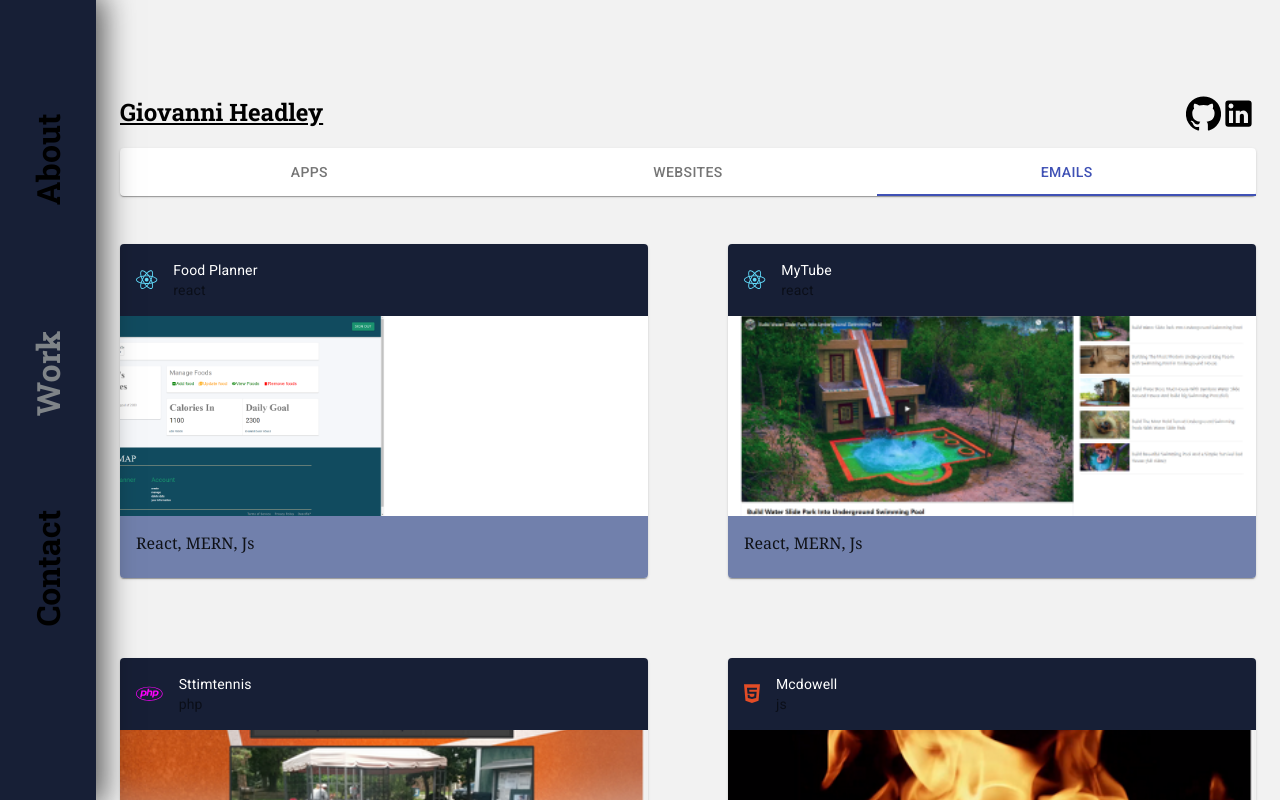
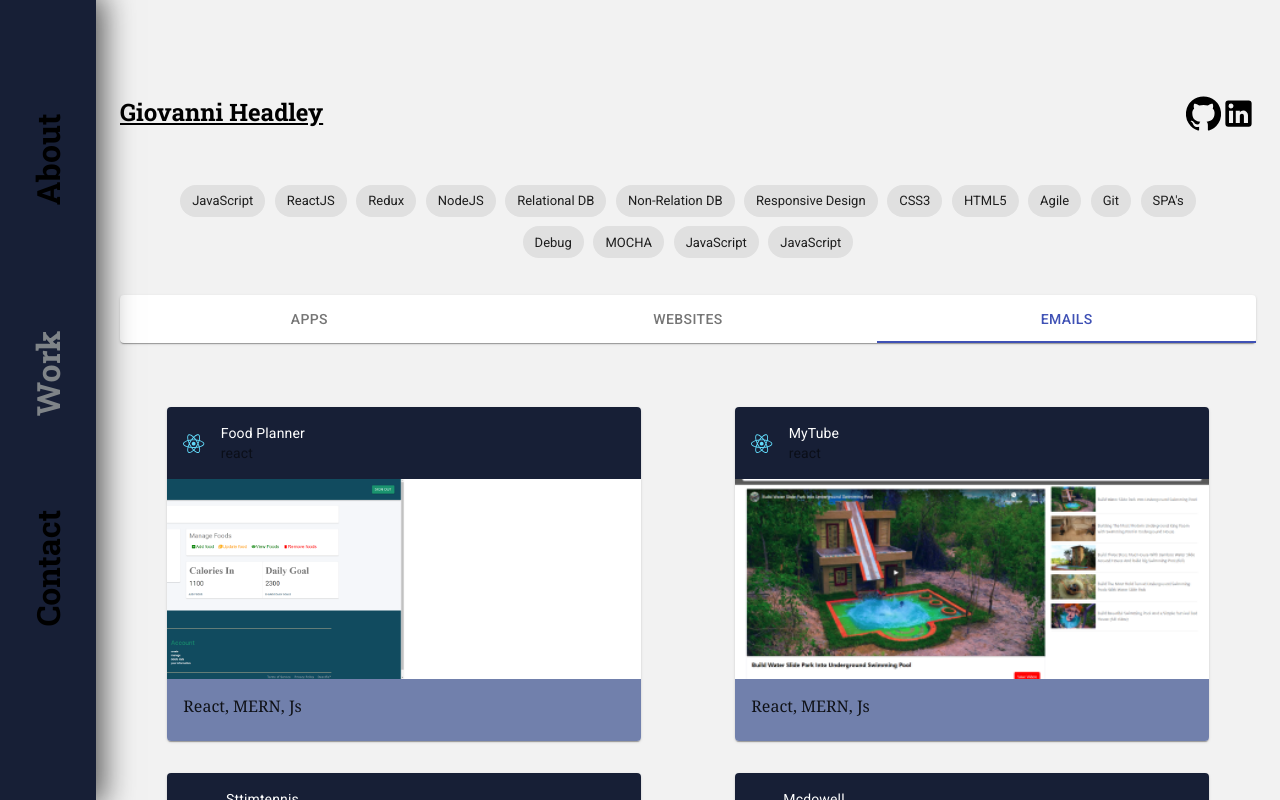
Before and after one commit to descifle/portfolio, a React (Create React App) app: page /works in a window 1280 px wide. Shown: the top 800 px of the page. Built offline with nearby package versions, Linux system fonts and the light colour scheme.

Commit message:
improve ui

```diff
--- a/src/components/MainPage.js
+++ b/src/components/MainPage.js
@@ -14,6 +14,7 @@ const MainPage = () => {
                 </div>
                 <h1 className="main-header">Full Stack Developer</h1>
                 <div className="about-me">
+                    <p>some image showing my skillset with responsive pages</p>
                     <Grid>
                     <Card>
                             <CardContent>
--- a/src/components/WorkPage.js
+++ b/src/components/WorkPage.js
@@ -1,5 +1,5 @@
 import React, { useState } from 'react'
-import { Container, Grid, Card, CardHeader ,CardActions, CardMedia, CardContent, Button, Tabs, Tab, Paper } from '@material-ui/core'
+import { Container, Grid, Card, CardHeader ,CardActions, CardMedia, CardContent, Button, Tabs, Tab, Paper, Chip } from '@material-ui/core'
 import { GitHub, LinkedIn } from '@material-ui/icons'
 import { FontAwesomeIcon } from '@fortawesome/react-fontawesome'
 import { faReact, faPhp, faHtml5 } from '@fortawesome/free-brands-svg-icons'
@@ -31,12 +31,11 @@ const WorkPage = () => {
     const renderCards = () => {
         return list.map((card) => {
             return (
-                <TransitionGroup component={null}>
+                <TransitionGroup component={null}  key={card.projectName}>
                 <CSSTransition  timeout={200}
                                 classNames="fade"
-                                key={card.projectName}
                 >
-                    <Grid item xs={12} sm={6} key={card.projectName} >
+                    <Grid item xs={12} sm={10} md={5} className="web-card">
                         <Card>
                             <CardHeader
                             className="card-head"
@@ -78,7 +77,24 @@ const WorkPage = () => {
                     <span><GitHub fontSize="large" /></span>
                     <span><LinkedIn fontSize="large" /></span>
                 </div>
-                {/* <div onClick={() => setList(cards.filter(card => card.projectType !== "php"))} style={{marginBottom: "5rem"}}>some kinda sort</div> */}
+                <div className="chip-container">
+                    <Chip label="JavaScript" />
+                    <Chip label="ReactJS" />
+                    <Chip label="Redux" />
+                    <Chip label="NodeJS" />
+                    <Chip label="Relational DB" />
+                    <Chip label="Non-Relation DB" />
+                    <Chip label="Responsive Design" />
+                    <Chip label="CSS3" />
+                    <Chip label="HTML5" />
+                    <Chip label="Agile" />
+                    <Chip label="Git" />
+                    <Chip label="SPA's" />
+                    <Chip label="Debug" />
+                    <Chip label="MOCHA" />
+                    <Chip label="JavaScript" />
+                    <Chip label="JavaScript" />
+                </div>
                 <Paper>
                     <Tabs
                         className="sorter"
@@ -94,7 +110,7 @@ const WorkPage = () => {
                         <Tab label="Emails" />
                     </Tabs>
                 </Paper>
-                <Grid container spacing={10}>
+                <Grid container justify="space-around">
                     {renderCards()}
                 </Grid>
             </div>
--- a/src/components/style.scss
+++ b/src/components/style.scss
@@ -123,6 +123,21 @@ a {
 
 // START WORKPAGE
 
+.chip-container {
+    display:flex;
+    justify-content: center;
+    flex-wrap: wrap;
+    padding: 2rem;
+
+    div {
+        margin: .3rem .3rem;
+    }
+}
+
+.web-card {
+    margin: 1rem 0 !important;
+}
+
 .card-container {
     padding: 4rem;
 }
@@ -193,6 +208,10 @@ a {
     .page-container {
         margin-left: 6rem;
     }
+
+    .web-card {
+        margin: 1rem !important;
+    }
 }
 
 // some random transition group css
```
